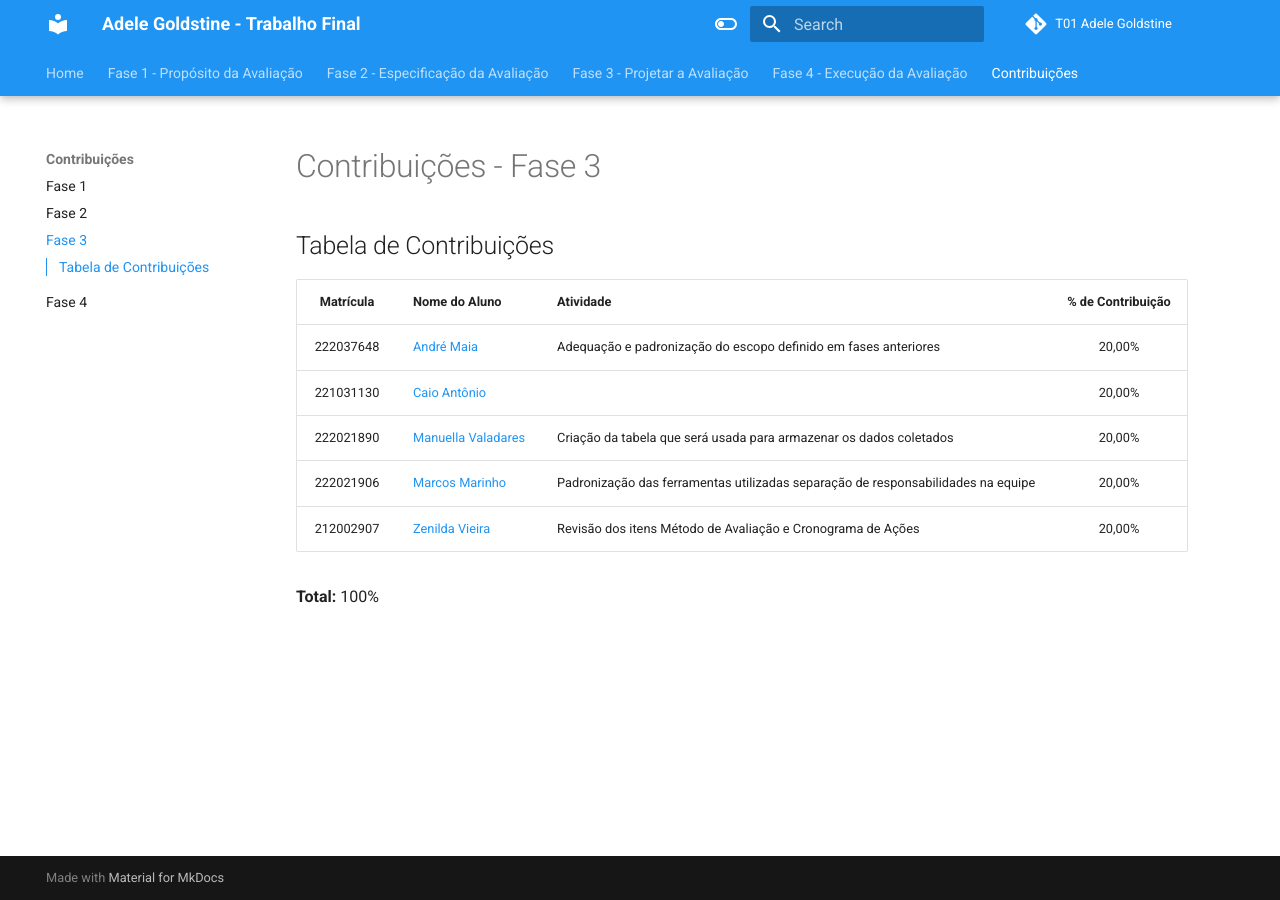
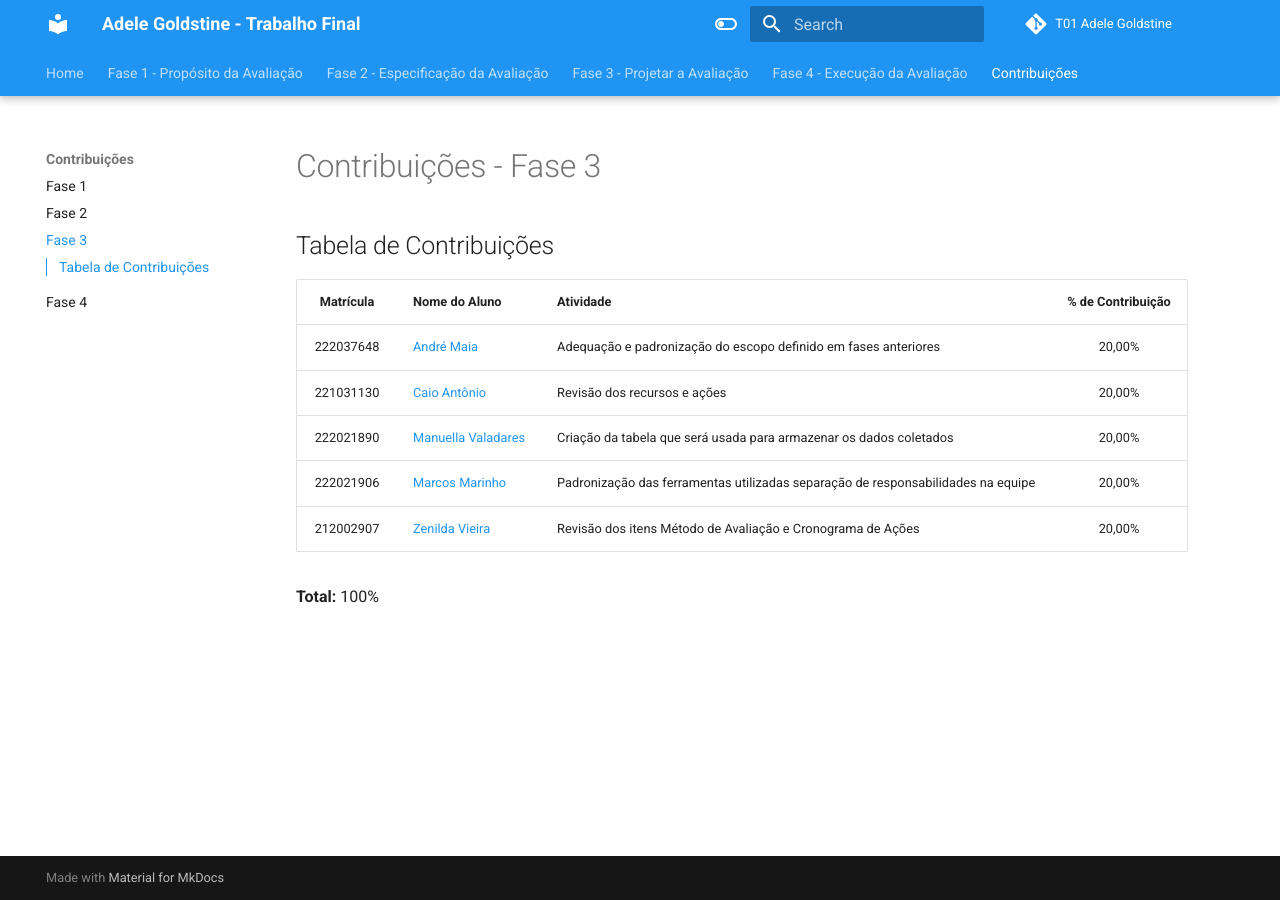
Before and after one commit to FCTE-Qualidade-de-Software-1/2025-2_T01_ADELE-GOLDSTINE, an MkDocs documentation site: the page built from docs/contribuicoes/fase-3.md, in a window 1280 px wide. Built offline with MkDocs 1.6.1 and Material for MkDocs 9.7.7, drawn with Linux system fonts in a browser that asks for light colours; comment, search, counter and statistics services are not loaded.

Commit message:
Adiciona contribuicão a fase 3

```diff
--- a/docs/contribuicoes/fase-3.md
+++ b/docs/contribuicoes/fase-3.md
@@ -5,7 +5,7 @@
 | Matrícula | Nome do Aluno                                          | Atividade                                                                        | % de Contribuição |
 | :-------: | :----------------------------------------------------- | :------------------------------------------------------------------------------- | :---------------: |
 | 222037648 | [André Maia](http://github.com/andre-maia51)           | Adequação e padronização do escopo definido em fases anteriores                  |      20,00%       |
-| 221031130 | [Caio Antônio](https://github.com/Caio-Antonio)        |                                                                                  |      20,00%       |
+| 221031130 | [Caio Antônio](https://github.com/Caio-Antonio)        |   Revisão dos recursos e ações                                                                               |      20,00%       |
 | 222021890 | [Manuella Valadares](https://github.com/manuvaladares) | Criação da tabela que será usada para armazenar os dados coletados               |      20,00%       |
 | 222021906 | [Marcos Marinho](https://github.com/devMarcosVM)       | Padronização das ferramentas utilizadas separação de responsabilidades na equipe |      20,00%       |
 | 212002907 | [Zenilda Vieira](https://github.com/ZenildaVieira)     | Revisão dos itens Método de Avaliação e Cronograma de Ações                      |      20,00%       |
```
